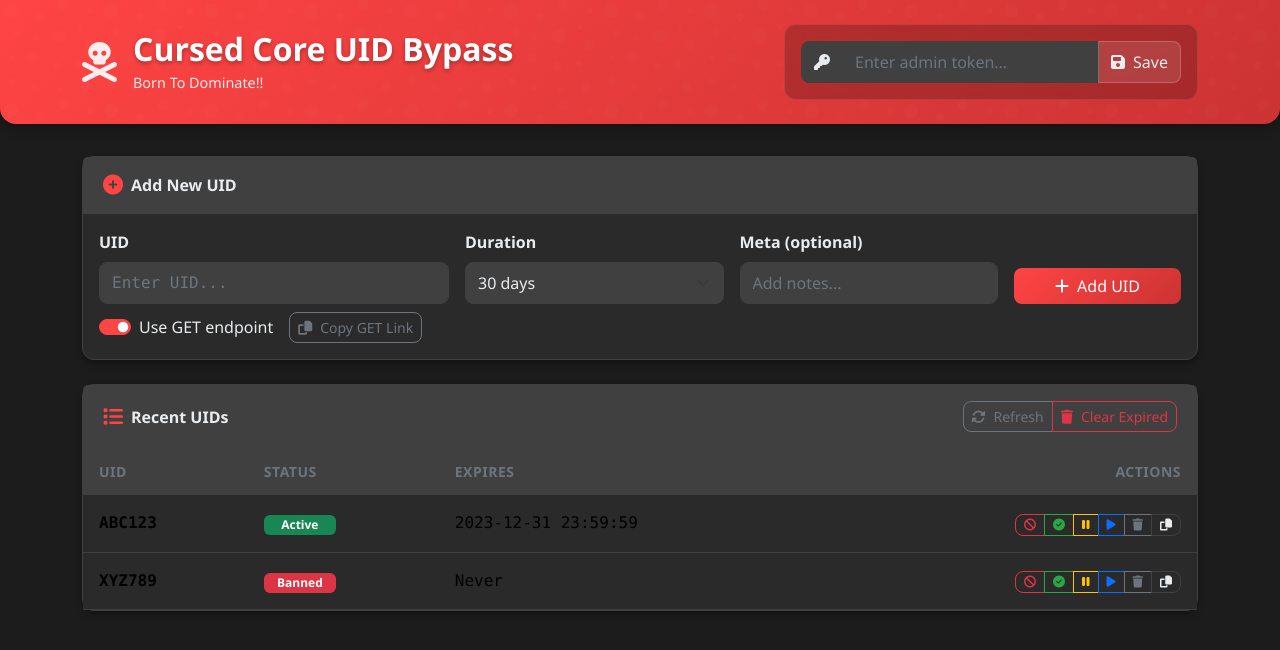
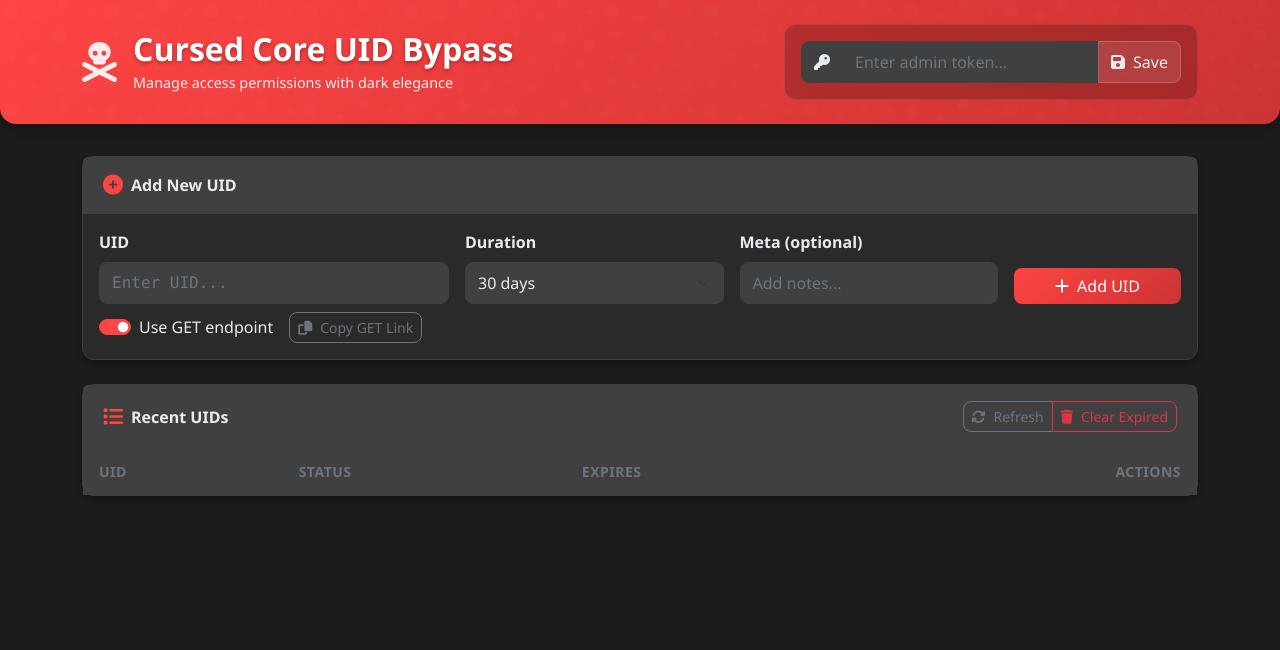
Before and after one commit to CursedCore2025/dasgdfadc, a Flask app: page / in a window 1280 px wide. Shown: the top 650 px of the page. Run offline with Flask 2, Linux system fonts and the light colour scheme; lists and menus that the app fills with data are empty.

Commit message:
Update index.html

```diff
--- a/templates/index.html
+++ b/templates/index.html
@@ -357,7 +357,7 @@
             <i class="fas fa-skull-crossbones logo-icon"></i>
             <div class="title-container">
               <h1>Cursed Core UID Bypass</h1>
-              <p>Born To Dominate!!</p>
+              <p>Manage access permissions with dark elegance</p>
             </div>
           </div>
           <div class="admin-token-container mt-3 mt-md-0">
@@ -450,65 +450,7 @@
                 </tr>
               </thead>
               <tbody id="uidTable">
-                <!-- Sample data for demonstration -->
-                <tr data-uid="ABC123">
-                  <td class="mono fw-semibold">ABC123</td>
-                  <td>
-                    <span class="badge bg-success badge-wide">Active</span>
-                  </td>
-                  <td class="mono">2023-12-31 23:59:59</td>
-                  <td class="text-end action-buttons">
-                    <div class="btn-group btn-group-sm">
-                      <button class="btn btn-outline-danger" onclick="banUID('ABC123')" title="Ban">
-                        <i class="fas fa-ban"></i>
-                      </button>
-                      <button class="btn btn-outline-success" onclick="unbanUID('ABC123')" title="Unban">
-                        <i class="fas fa-check-circle"></i>
-                      </button>
-                      <button class="btn btn-outline-warning" onclick="pauseUID('ABC123')" title="Pause">
-                        <i class="fas fa-pause"></i>
-                      </button>
-                      <button class="btn btn-outline-primary" onclick="unpauseUID('ABC123')" title="Unpause">
-                        <i class="fas fa-play"></i>
-                      </button>
-                      <button class="btn btn-outline-secondary" onclick="delUID('ABC123')" title="Delete">
-                        <i class="fas fa-trash"></i>
-                      </button>
-                      <button class="btn btn-outline-dark" onclick="copyLinks('ABC123')" title="Copy Links">
-                        <i class="fas fa-copy"></i>
-                      </button>
-                    </div>
-                  </td>
-                </tr>
-                <tr data-uid="XYZ789">
-                  <td class="mono fw-semibold">XYZ789</td>
-                  <td>
-                    <span class="badge bg-danger badge-wide">Banned</span>
-                  </td>
-                  <td class="mono">Never</td>
-                  <td class="text-end action-buttons">
-                    <div class="btn-group btn-group-sm">
-                      <button class="btn btn-outline-danger" onclick="banUID('XYZ789')" title="Ban">
-                        <i class="fas fa-ban"></i>
-                      </button>
-                      <button class="btn btn-outline-success" onclick="unbanUID('XYZ789')" title="Unban">
-                        <i class="fas fa-check-circle"></i>
-                      </button>
-                      <button class="btn btn-outline-warning" onclick="pauseUID('XYZ789')" title="Pause">
-                        <i class="fas fa-pause"></i>
-                      </button>
-                      <button class="btn btn-outline-primary" onclick="unpauseUID('XYZ789')" title="Unpause">
-                        <i class="fas fa-play"></i>
-                      </button>
-                      <button class="btn btn-outline-secondary" onclick="delUID('XYZ789')" title="Delete">
-                        <i class="fas fa-trash"></i>
-                      </button>
-                      <button class="btn btn-outline-dark" onclick="copyLinks('XYZ789')" title="Copy Links">
-                        <i class="fas fa-copy"></i>
-                      </button>
-                    </div>
-                  </td>
-                </tr>
+
               </tbody>
             </table>
           </div>
@@ -750,6 +692,7 @@
   navigator.clipboard.writeText(links).then(()=>showAlert("All action links copied to clipboard","success"));
 };
     </script>
+
+
   </body>
-
 </html>
```
Lines whose indentation alone changed are shown as unchanged.
